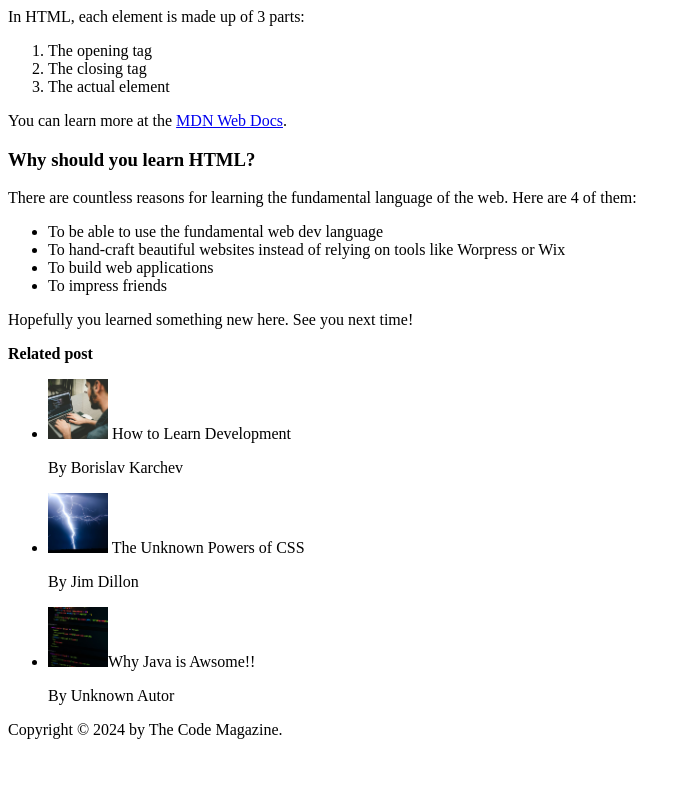
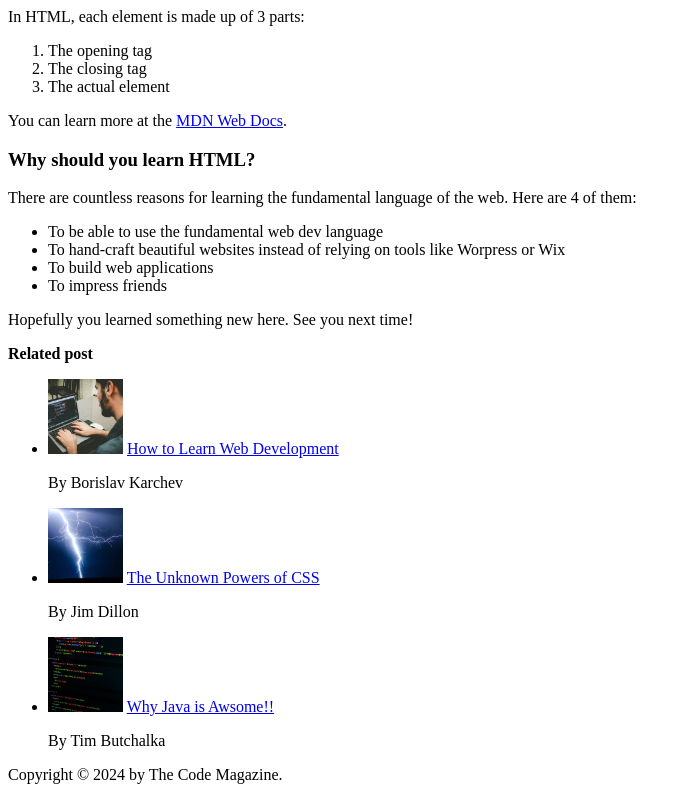
Before and after one commit to KarchevBorislav/css, a plain HTML site: page HTML-Fundamentals/index.html in a window 1280 px wide. Shown: the part 738-1538 px from the top of the page, without its empty margins (0-691 px from the left). Before the commit the page ends 1493 px from the top, so only its background shows below. Drawn offline with Linux system fonts and the light colour scheme; files whose address does not match are found by name.

Commit message:
finished the code magazine challange.

```diff
--- a/HTML-Fundamentals/index.html
+++ b/HTML-Fundamentals/index.html
@@ -21,7 +21,7 @@
         <h2>The Basic Language of the Web: HTML</h2>
 
         <img
-          src="laura-jones.jpg"
+          src="images/laura-jones.jpg"
           alt="Headshot of Laura Jones"
           width="50"
           height="50"
@@ -93,23 +93,28 @@
       </ul>
       <p>Hopefully you learned something new here. See you next time!</p>
     </article>
+
+    <aside>
       <p><strong>Related post</strong></p>
+
       <ul>
         <li>
-        <img src="related-1.jpg" width="60" height="60" /> How to Learn
-        Development
+          <img src="images/related-1.jpg" width="75" height="75" />
+          <a href="webdevelopment.html">How to Learn Web Development</a>
         </li>
         <p>By Borislav Karchev</p>
         <li>
-        <img src="related-2.jpg" width="60" height="60" /> The Unknown Powers of
-        CSS
+          <img src="images/related-2.jpg" width="75" height="75" />
+          <a href="theunknownpowersofcss.html">The Unknown Powers of CSS</a>
         </li>
         <p>By Jim Dillon</p>
         <li>
-        <img src="related-3.jpg" width="60" height="60" />Why Java is Awsome!!
-        <p>By Unknown Autor</p>
+          <img src="images/related-3.jpg" width="75" height="75" />
+          <a href="whyjavaisawsome.html">Why Java is Awsome!!</a>
+          <p>By Tim Butchalka</p>
         </li>
       </ul>
+    </aside>
 
     <footer>
       <p>Copyright &copy; 2024 by The Code Magazine.</p>
```
Also changed, not shown: HTML-Fundamentals/theunknownpowersofcss.html (added, +12 -0 lines), HTML-Fundamentals/webdevelopment.html (added, +12 -0 lines), HTML-Fundamentals/whyjavaisawsome.html (added, +12 -0 lines), HTML-Fundamentals/images/challenges.jpg (renamed from HTML-Fundamentals/challenges.jpg), HTML-Fundamentals/images/laura-jones.jpg (renamed from HTML-Fundamentals/laura-jones.jpg), HTML-Fundamentals/images/post-img.jpg (renamed from HTML-Fundamentals/post-img.jpg), HTML-Fundamentals/images/related-1.jpg (renamed from HTML-Fundamentals/related-1.jpg), HTML-Fundamentals/images/related-2.jpg (renamed from HTML-Fundamentals/related-2.jpg), HTML-Fundamentals/images/related-3.jpg (renamed from HTML-Fundamentals/related-3.jpg). Lines whose indentation alone changed are shown as unchanged.
